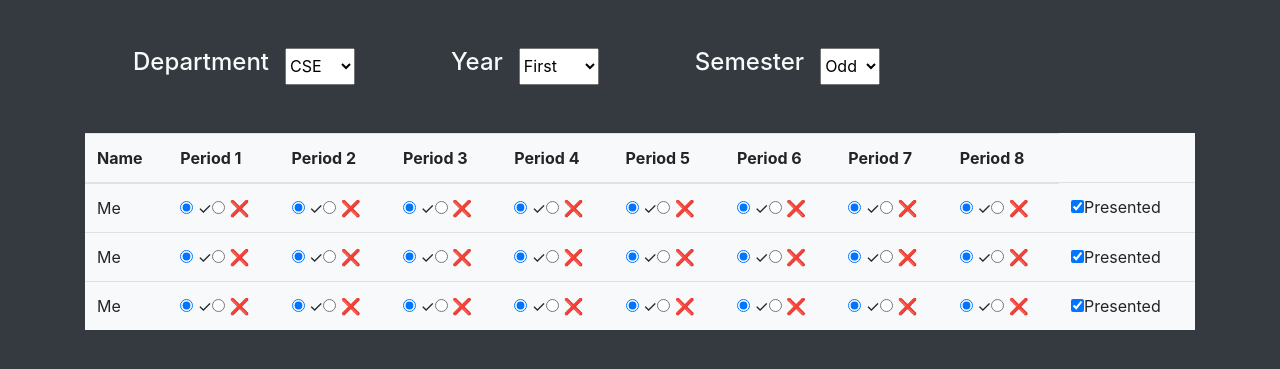
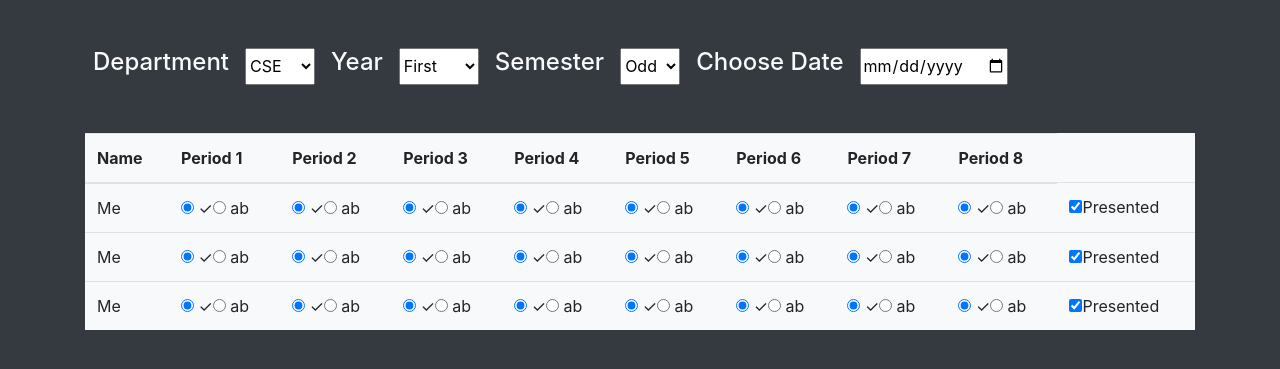
Before and after one commit to Saravana-Pon-Balan/attendManagement, a Django app: template apps/main/templates/attend.html in a window 1280 px wide. Shown: the top 369 px of the page. Run offline with Django 3.2, Linux system fonts and the light colour scheme; the template is opened without the code that fills it, so the values that code supplies are empty.

Commit message:
on working

```diff
--- a/apps/main/templates/attend.html
+++ b/apps/main/templates/attend.html
@@ -10,7 +10,7 @@
 <body class="bg-dark">
 	<div class="container">
 		<div class="nav d-flex">
-			<div class="dept d-flex p-5">
+			<div class="dept d-flex p-2 pt-5 pb-5">
 				<h4 class="text-light pr-3">Department</h4>
 				<select>
 					<option>CSE</option>
@@ -21,7 +21,7 @@
 
 				</select>
 			</div>
-			<div class="year d-flex p-5">
+			<div class="year d-flex p-2  pt-5 pb-5">
 				<h4 class="text-light pr-3">Year</h4>
 				<select>
 					<option>First</option>
@@ -30,12 +30,16 @@
 					<option>Fourth</option>
 				</select>
 			</div>
-			<div class="sem d-flex p-5">
+			<div class="sem d-flex p-2 pt-5 pb-5">
 				<h4 class="text-light pr-3">Semester</h4>
 				<select>
 					<option>Odd</option>
 					<option>Even</option>
 				</select>
+			</div>
+			<div class="date d-flex p-2 pt-5 pb-5">
+				<h4 class="text-light pr-3">Choose Date</h4>
+				<input type="date">
 			</div>
 		</div>
 		<div class="content">
@@ -54,40 +58,42 @@
 				<tbody>
 					<tr>
 						<td>Me</td>
-						<td><input type="radio" class="text-primary" checked> &#x2713;<input type="radio" > &#10060;</td>
-						<td><input type="radio" class="text-primary" checked> &#x2713;<input type="radio" > &#10060;</td>
-						<td><input type="radio" class="text-primary" checked> &#x2713;<input type="radio" > &#10060;</td>
-						<td><input type="radio" class="text-primary" checked> &#x2713;<input type="radio" > &#10060;</td>
-						<td><input type="radio" class="text-primary" checked> &#x2713;<input type="radio" > &#10060;</td>
-						<td><input type="radio" class="text-primary" checked> &#x2713;<input type="radio" > &#10060;</td>
-						<td><input type="radio" class="text-primary" checked> &#x2713;<input type="radio" > &#10060;</td>
-						<td><input type="radio" class="text-primary" checked> &#x2713;<input type="radio" > &#10060;</td>
-						<td><input type="checkbox" checked onchange="checking(this)">Presented <textarea id="msg" style="display:none"></textarea> </td>
+						<td><input type="radio" class="pre text-primary" checked> &#x2713;<input type="radio" class="abs"> ab
+							<!--<div class="opt" style="display:none;"><select><option>Ab</option><<option>Od</option></select></div>-->
+						</td>
+						<td><input type="radio" class="pre text-primary" checked> &#x2713;<input type="radio" class="abs"> ab</td>
+						<td><input type="radio" class="pre text-primary" checked> &#x2713;<input type="radio" class="abs"> ab</td>
+						<td><input type="radio" class="pre text-primary" checked> &#x2713;<input type="radio" class="abs"> ab</td>
+						<td><input type="radio" class="pre text-primary" checked> &#x2713;<input type="radio" class="abs"> ab</td>
+						<td><input type="radio" class="pre text-primary" checked> &#x2713;<input type="radio" class="abs"> ab</td>
+						<td><input type="radio" class="pre text-primary" checked> &#x2713;<input type="radio" class="abs"> ab</td>
+						<td><input type="radio" class="pre text-primary" checked> &#x2713;<input type="radio" class="abs"> ab</td>
+						<td><div class="checking"><input type="checkbox" checked onchange="checking(this)">Presented <textarea id="msg" style="display:none"></textarea> </div></td>
 
 					</tr>
 					<tr>
 						<td>Me</td>
-						<td><input type="radio" class="text-primary" checked> &#x2713;<input type="radio" > &#10060;</td>
-						<td><input type="radio" class="text-primary" checked> &#x2713;<input type="radio" > &#10060;</td>
-						<td><input type="radio" class="text-primary" checked> &#x2713;<input type="radio" > &#10060;</td>
-						<td><input type="radio" class="text-primary" checked> &#x2713;<input type="radio" > &#10060;</td>
-						<td><input type="radio" class="text-primary" checked> &#x2713;<input type="radio" > &#10060;</td>
-						<td><input type="radio" class="text-primary" checked> &#x2713;<input type="radio" > &#10060;</td>
-						<td><input type="radio" class="text-primary" checked> &#x2713;<input type="radio" > &#10060;</td>
-						<td><input type="radio" class="text-primary" checked> &#x2713;<input type="radio" > &#10060;</td>
-						<td><input type="checkbox" checked onchange="checking(this)">Presented <textarea id="msg" style="display:none"></textarea> </td>
+						<td><input type="radio" class="pre text-primary" checked> &#x2713;<input type="radio" class="abs"> ab</td>
+						<td><input type="radio" class="pre text-primary" checked> &#x2713;<input type="radio" class="abs"> ab</td>
+						<td><input type="radio" class="pre text-primary" checked> &#x2713;<input type="radio" class="abs"> ab</td>
+						<td><input type="radio" class="pre text-primary" checked> &#x2713;<input type="radio" class="abs"> ab</td>
+						<td><input type="radio" class="pre text-primary" checked> &#x2713;<input type="radio" class="abs"> ab</td>
+						<td><input type="radio" class="pre text-primary" checked> &#x2713;<input type="radio" class="abs"> ab</td>
+						<td><input type="radio" class="pre text-primary" checked> &#x2713;<input type="radio" class="abs"> ab</td>
+						<td><input type="radio" class="pre text-primary" checked> &#x2713;<input type="radio" class="abs"> ab</td>
+						<td><div class="checking"><input type="checkbox" checked onchange="checking(this)">Presented <textarea id="msg" style="display:none"></textarea> </div></td>
 
 					</tr><tr>
 						<td>Me</td>
-						<td><input type="radio" class="text-primary" checked> &#x2713;<input type="radio" > &#10060;</td>
-						<td><input type="radio" class="text-primary" checked> &#x2713;<input type="radio" > &#10060;</td>
-						<td><input type="radio" class="text-primary" checked> &#x2713;<input type="radio" > &#10060;</td>
-						<td><input type="radio" class="text-primary" checked> &#x2713;<input type="radio" > &#10060;</td>
-						<td><input type="radio" class="text-primary" checked> &#x2713;<input type="radio" > &#10060;</td>
-						<td><input type="radio" class="text-primary" checked> &#x2713;<input type="radio" > &#10060;</td>
-						<td><input type="radio" class="text-primary" checked> &#x2713;<input type="radio" > &#10060;</td>
-						<td><input type="radio" class="text-primary" checked> &#x2713;<input type="radio" > &#10060;</td>
-						<td><input type="checkbox" checked onchange="checking(this)">Presented <textarea id="msg" style="display:none"></textarea> </td>
+						<td><input type="radio" class="pre text-primary" checked> &#x2713;<input type="radio" class="abs"> ab</td>
+						<td><input type="radio" class="pre text-primary" checked> &#x2713;<input type="radio" class="abs"> ab</td>
+						<td><input type="radio" class="pre text-primary" checked> &#x2713;<input type="radio" class="abs"> ab</td>
+						<td><input type="radio" class="pre text-primary" checked> &#x2713;<input type="radio" class="abs"> ab</td>
+						<td><input type="radio" class="pre text-primary" checked> &#x2713;<input type="radio" class="abs"> ab</td>
+						<td><input type="radio" class="pre text-primary" checked> &#x2713;<input type="radio" class="abs"> ab</td>
+						<td><input type="radio" class="pre text-primary" checked> &#x2713;<input type="radio" class="abs"> ab</td>
+						<td><input type="radio" class="pre text-primary" checked> &#x2713;<input type="radio" class="abs"> ab</td>
+						<td><div class="checking"><input type="checkbox" checked onchange="checking(this)">Presented <textarea id="msg" style="display:none"></textarea></div> </td>
 
 					</tr>
 				</tbody>
@@ -105,8 +111,6 @@ const tds = row.querySelectorAll('td');
 	tds.forEach((td,indextd)=>{
   		const name = `p${index}${indextd}`;
 
-
-
   const radioButtons = td.querySelectorAll('input[type="radio"]');
 
   radioButtons.forEach(radioButton => {
@@ -114,16 +118,58 @@ const tds = row.querySelectorAll('td');
 	});
   });
 });
+var abs = document.querySelectorAll('.abs');
 
-	function checking(that){
-		var textarea = document.getElementById("msg")
-		if(!that.checked){
-			textarea.style.display="block";
-		}
-		else{
-			textarea.style.display="none";
+abs.forEach((ab)=>{
+    ab.addEventListener('dblclick',()=>{
+    	if(ab.nextSibling.data == ' ab')
+    	ab.nextSibling.data = ' Od'
+    	else
+    		ab.nextSibling.data = ' ab'
 
-		}
-	}
+
+})
+})
+function checking(that){
+	console.log(that.parentNode.parentNode.parentNode)
+	var checks= document.querySelectorAll(".checking");
+	checks.forEach((check)=>{
+			var box = check.querySelector("input[type=checkbox]");
+			var msg = check.querySelector("textarea");
+			if(!box.checked){
+				msg.style.display = 'block';
+				let abs = that.parentNode.parentNode.parentNode.querySelectorAll('.abs');
+				let pres = that.parentNode.parentNode.parentNode.querySelectorAll('.pre');
+
+
+				abs.forEach((ab)=>{
+					ab.removeAttribute("checked","checked")
+				})
+				pres.forEach((pre)=>{
+					pre.setAttribute("checked","checked");
+				})
+				console.log(abs)
+				console.log(pres)
+
+			}
+			else{
+		msg.style.display = 'none';
+
+	let abs = that.parentNode.parentNode.parentNode.querySelectorAll('.abs');
+	let pres = that.parentNode.parentNode.parentNode.querySelectorAll('.pre');
+				pres.forEach((pre)=>{
+					pre.removeAttribute("checked","checked");
+				})
+				abs.forEach((ab)=>{
+					ab.setAttribute("checked","checked")
+				})
+
+			}
+	})
+}
+
+
+
+
 </script>
 </html>
```
